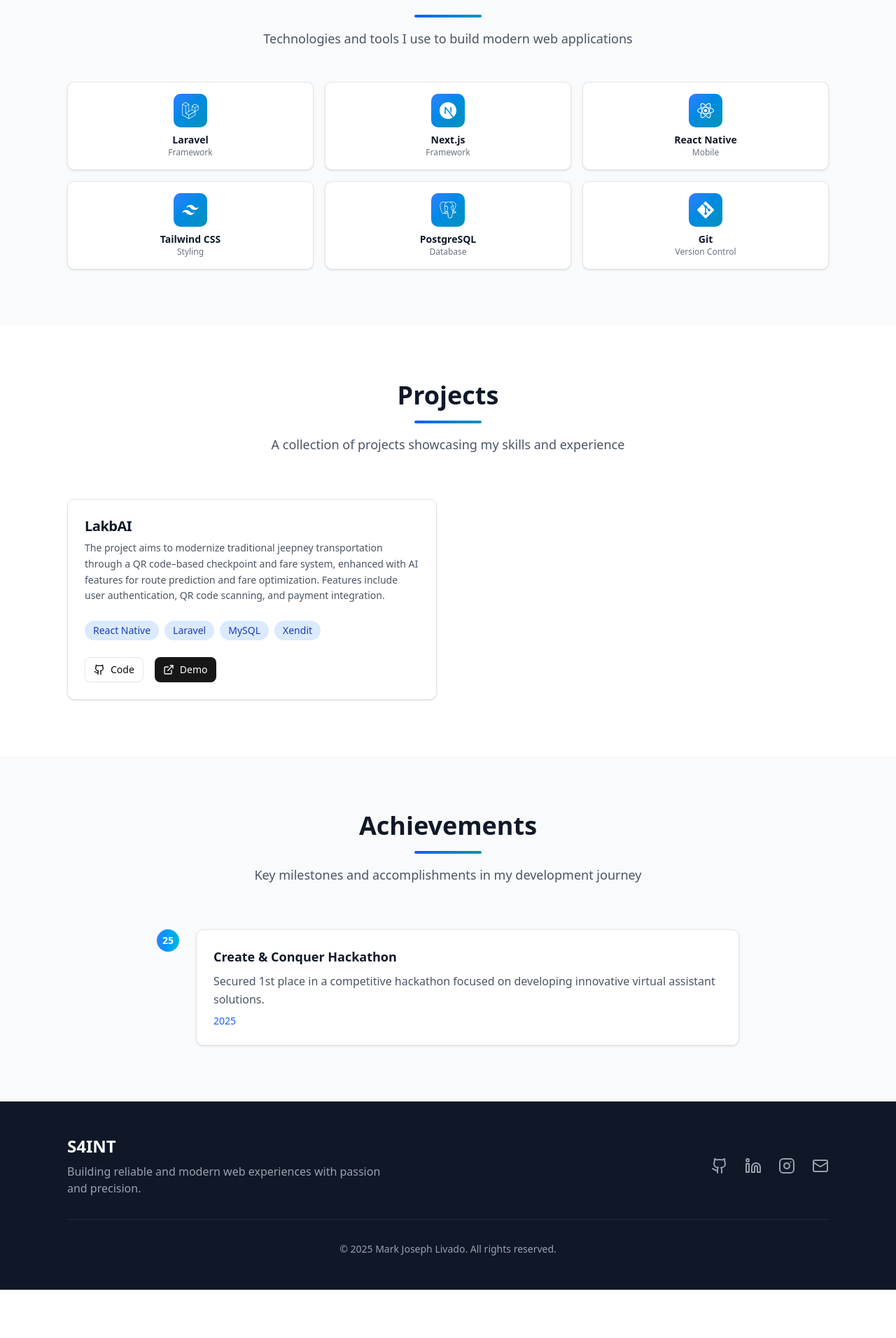
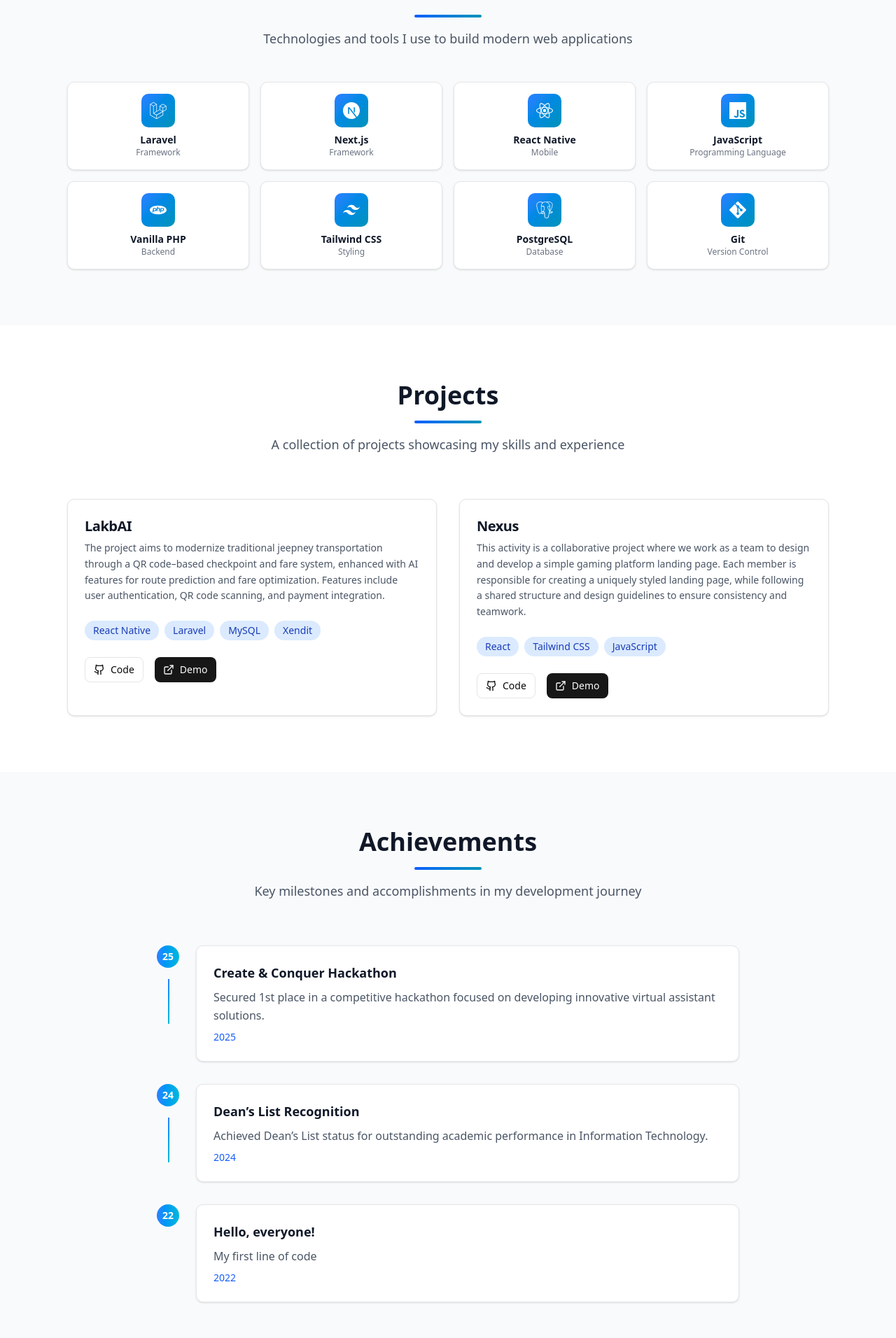
Before and after one commit to markromolecule/markromolecule.dev, a React (Vite) app in the folder portfolio/: page / in a window 1280 px wide. Shown: the part 1308-3220 px from the top of the page at 70% size. Before the commit the page ends 3151 px from the top, so only its background shows below. Built offline with nearby package versions, Linux system fonts and the light colour scheme.

Commit message:
add: s4 logo and project

```diff
--- a/portfolio/index.html
+++ b/portfolio/index.html
@@ -2,9 +2,9 @@
 <html lang="en">
   <head>
     <meta charset="UTF-8" />
-    <link rel="icon" type="image/svg+xml" href="/vite.svg" />
+    <link rel="icon" type="image/svg+xml" href="/s4-logo.svg" />
     <meta name="viewport" content="width=device-width, initial-scale=1.0" />
-    <title>portfolio</title>
+    <title>S4INT | Portfolio</title>
   </head>
   <body>
     <div id="root"></div>
--- a/portfolio/src/components/Achievements.tsx
+++ b/portfolio/src/components/Achievements.tsx
@@ -4,6 +4,16 @@ const achievements = [
     title: 'Create & Conquer Hackathon',
     description: 'Secured 1st place in a competitive hackathon focused on developing innovative virtual assistant solutions.',
   },
+  {
+    year: '2024',
+    title: 'Dean’s List Recognition',
+    description: 'Achieved Dean’s List status for outstanding academic performance in Information Technology.',
+  },
+  {
+    year: '2022',
+    title: 'Hello, everyone!',
+    description: 'My first line of code',
+  }
 ];
 
 export function Achievements() {
--- a/portfolio/src/components/Projects.tsx
+++ b/portfolio/src/components/Projects.tsx
@@ -11,6 +11,13 @@ const projects = [
     tech: ['React Native', 'Laravel', 'MySQL', 'Xendit'],
     github: 'https://github.com/markromolecule/LakbAI',
     demo: 'https://lakb-ai-two.vercel.app',
+  },
+  {
+    title: 'Nexus',
+    description: 'This activity is a collaborative project where we work as a team to design and develop a simple gaming platform landing page. Each member is responsible for creating a uniquely styled landing page, while following a shared structure and design guidelines to ensure consistency and teamwork.',
+    tech: ['React', 'Tailwind CSS', 'JavaScript'],
+    github: 'https://github.com/markromolecule/Nexus',
+    demo: 'https://nexus-phi-three.vercel.app',
   },
 ];
 
--- a/portfolio/src/components/TechStack.tsx
+++ b/portfolio/src/components/TechStack.tsx
@@ -4,6 +4,8 @@ const technologies = [
   { name: 'Laravel', category: 'Framework' },
   { name: 'Next.js', category: 'Framework' },
   { name: 'React Native', category: 'Mobile' },
+  { name: 'JavaScript', category: 'Programming Language' },
+  { name: 'Vanilla PHP', category: 'Backend' },
   { name: 'Tailwind CSS', category: 'Styling' },
   { name: 'PostgreSQL', category: 'Database' },
   { name: 'Git', category: 'Version Control' },
@@ -24,7 +26,7 @@ export function TechStack() {
             </p>
           </div>
 
-          <div className="grid grid-cols-2 sm:grid-cols-3 md:grid-cols-4 lg:grid-cols-3 gap-4 mt-12">
+          <div className="grid grid-cols-2 sm:grid-cols-4 md:grid-cols-4 lg:grid-cols-4 gap-4 mt-12">
             {technologies.map((tech) => {
               const IconComponent = techIcons[tech.name];
               return (
--- a/portfolio/src/lib/tech-icons.tsx
+++ b/portfolio/src/lib/tech-icons.tsx
@@ -1,4 +1,4 @@
-import { SiLaravel, SiNextdotjs, SiReact, SiTailwindcss, SiPostgresql, SiGit } from 'react-icons/si';
+import { SiLaravel, SiNextdotjs, SiReact, SiTailwindcss, SiPostgresql, SiGit, SiJavascript, SiPhp} from 'react-icons/si';
 
 export const techIcons: Record<string, React.ComponentType<{ className?: string }>> = {
   'Laravel': SiLaravel,
@@ -7,4 +7,6 @@ export const techIcons: Record<string, React.ComponentType<{ className?: string
   'Tailwind CSS': SiTailwindcss,
   'PostgreSQL': SiPostgresql,
   'Git': SiGit,
+  'JavaScript': SiJavascript,
+  'Vanilla PHP': SiPhp,
 };
```
Also changed, not shown: portfolio/public/s4-logo.svg (added).
